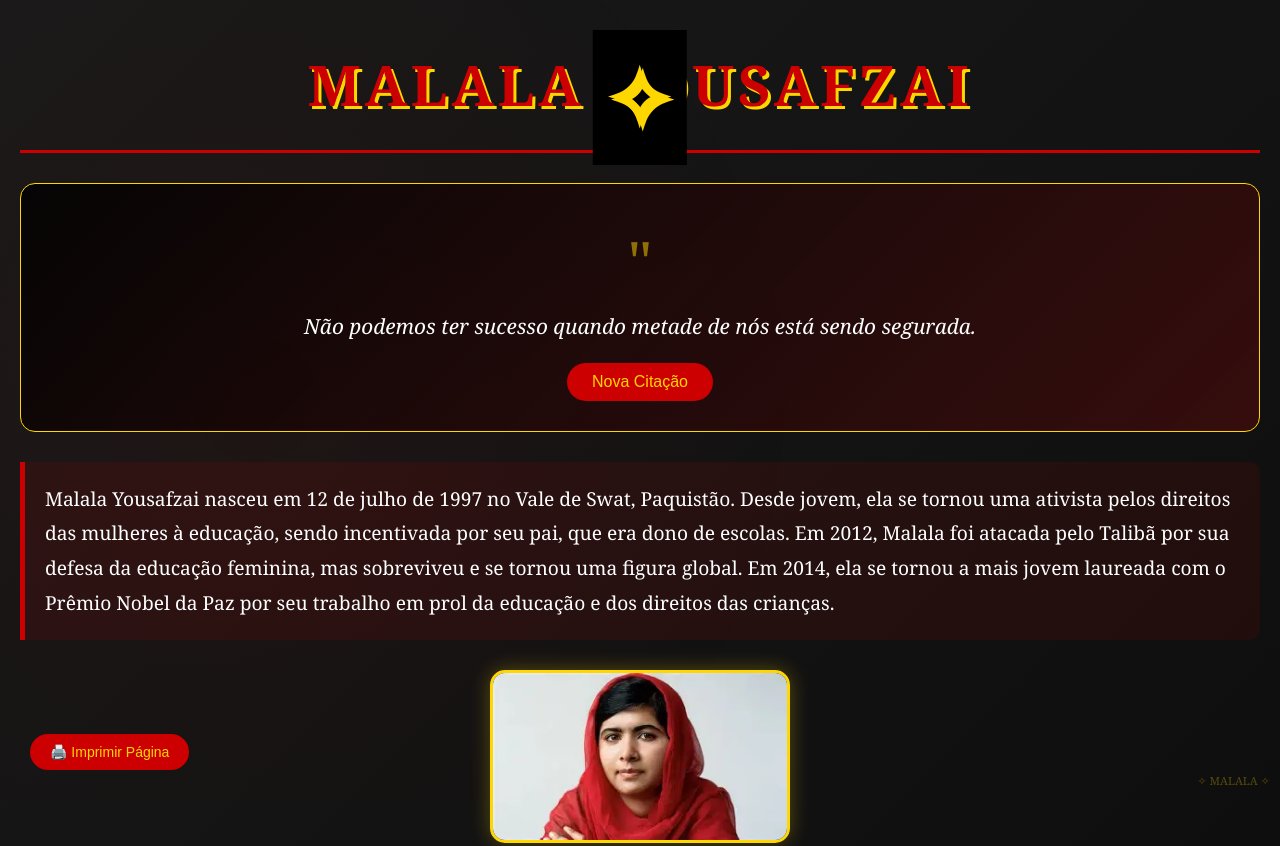
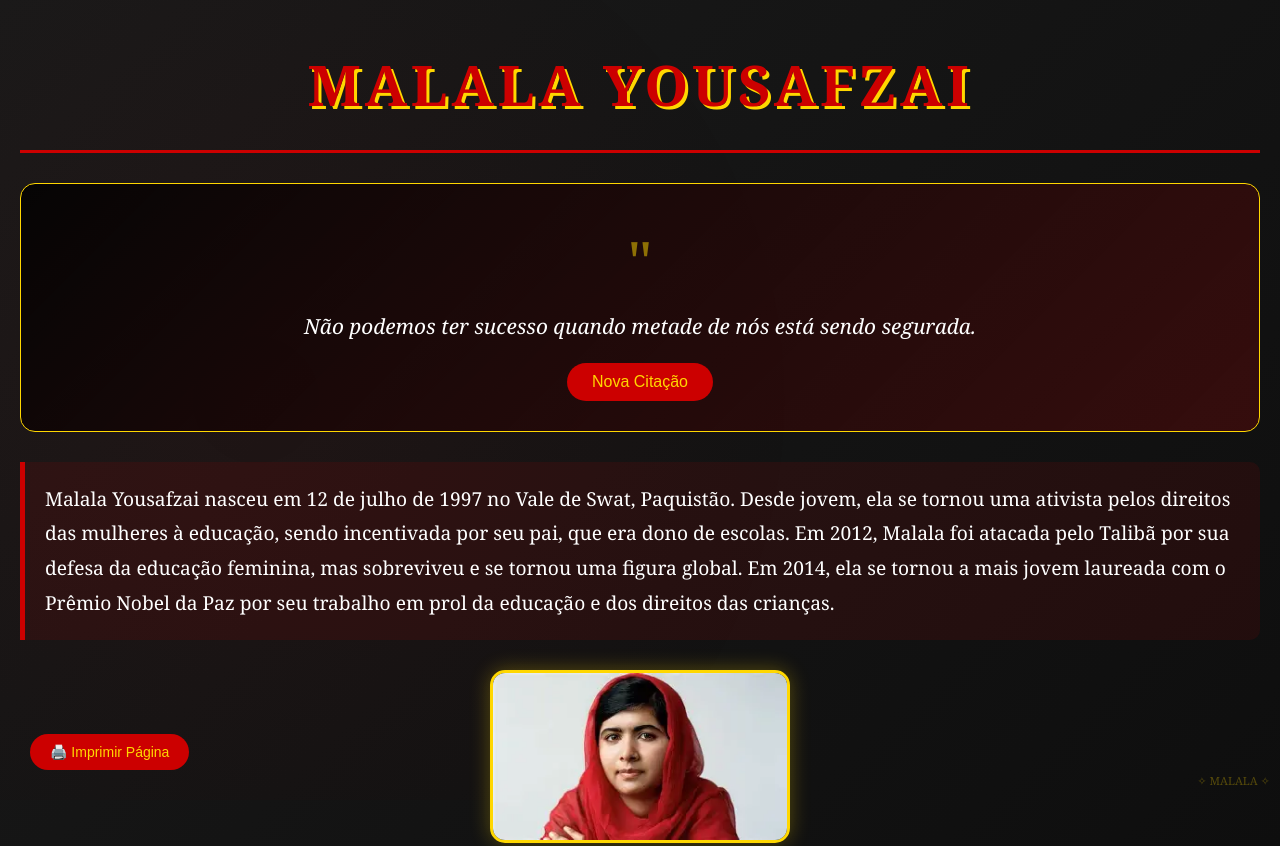
Before and after one commit to sarahdaniel-coder/mulheres-importantes, a plain HTML site: page index.html in a window 1280 px wide. Shown: the top 846 px of the page. Drawn offline with Linux system fonts and the light colour scheme.

Commit message:
mudança no titulo

```diff
--- a/style.css
+++ b/style.css
@@ -31,7 +31,7 @@ h1 {
 }
 
 h1::after {
-    content: "✧";
+    content: "";
     position: absolute;
     bottom: -15px;
     left: 50%;
```
